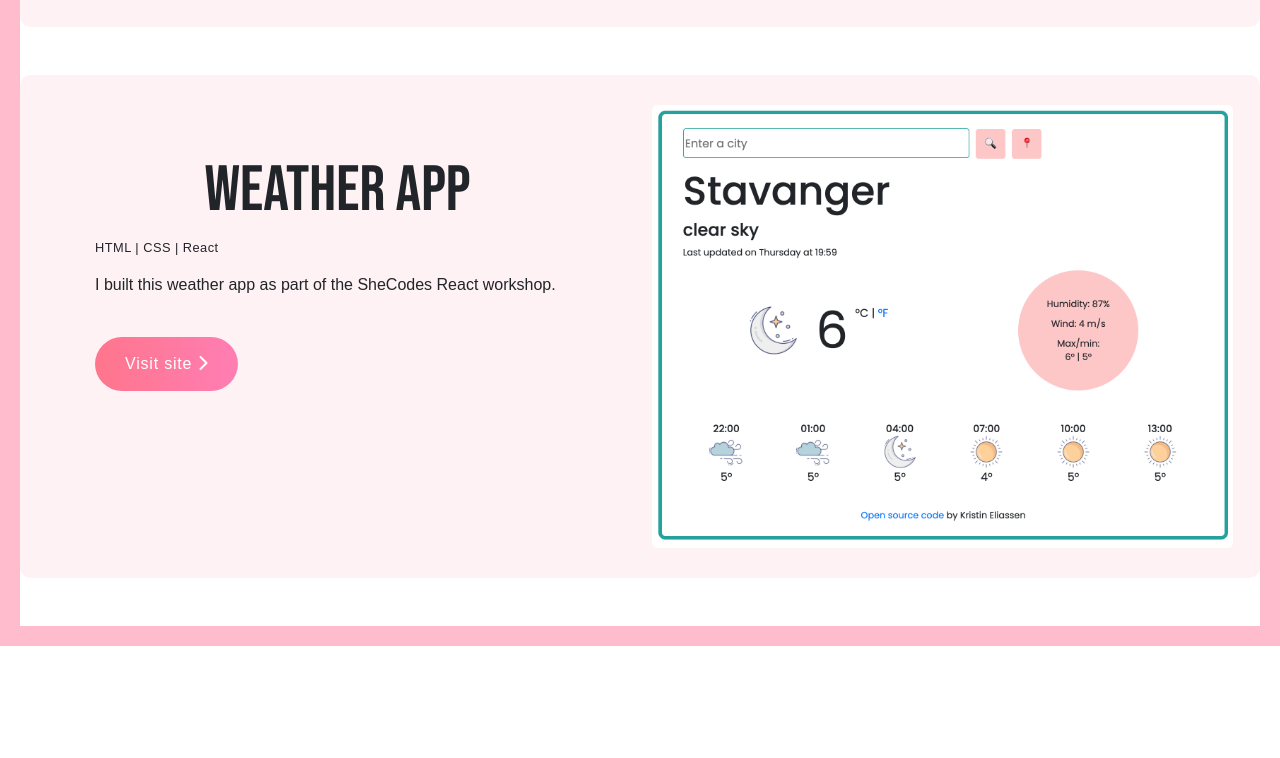
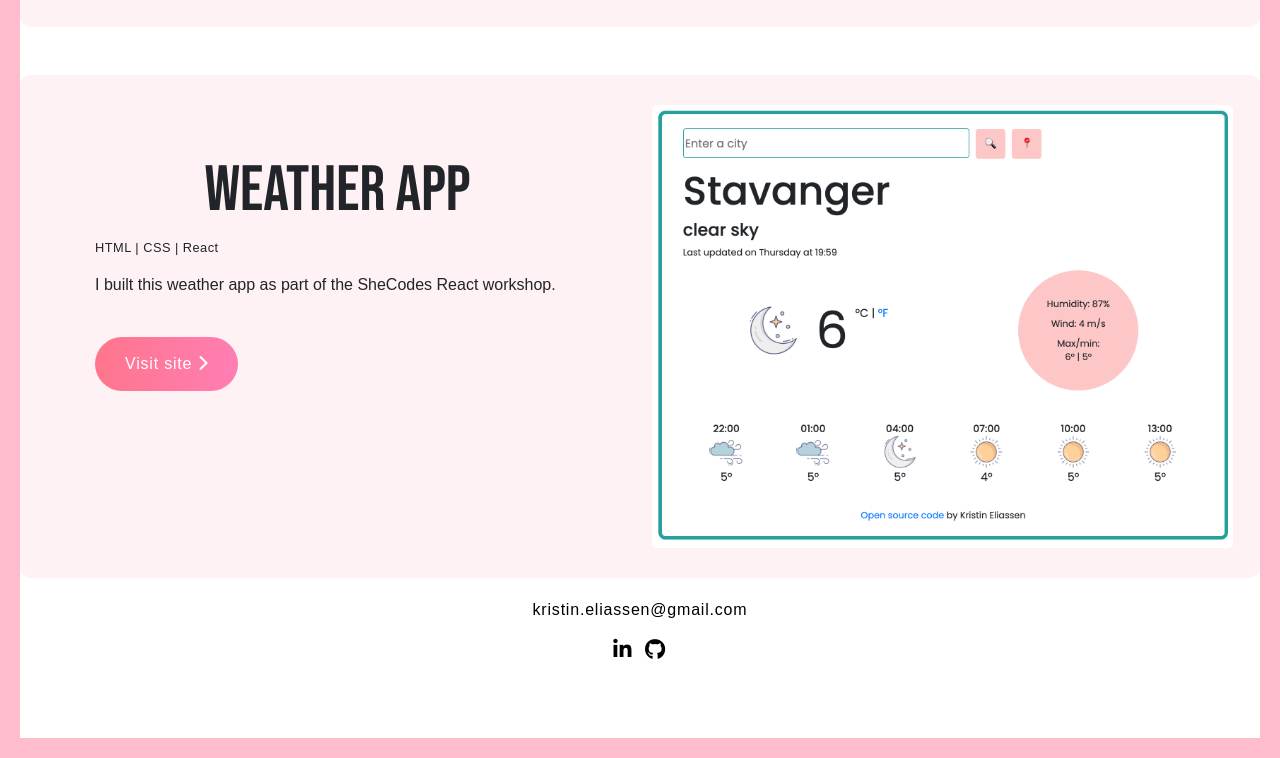
Before and after one commit to kriseliassen/Portfolio, a plain HTML site: page projects.html in a window 1280 px wide. Shown: the part 1749-2507 px from the top of the page. Before the commit the page ends 2395 px from the top, so only its background shows below. Drawn offline with nearby package versions, Linux system fonts and the light colour scheme.

Commit message:
Added footer

```diff
--- a/projects.html
+++ b/projects.html
@@ -167,6 +167,19 @@
 					</div>
 				</div>
 			</div>
+			<div class="footer d-flex flex-column text-center">
+				<a href="mailto:kristin.eliassen@gmail.com" class="footer-text"
+					>kristin.eliassen@gmail.com</a
+				>
+				<div class="footer-icons">
+					<a href="https://www.linkedin.com/in/kristineliassen/"
+						><i class="fab fa-linkedin-in footer-icon me-2"></i
+					></a>
+					<a href="https://github.com/kriseliassen"
+						><i class="fab fa-github footer-icon"></i
+					></a>
+				</div>
+			</div>
 		</div>
 	</body>
 </html>
--- a/styles/projects.css
+++ b/styles/projects.css
@@ -1,5 +1,4 @@
 .project {
-	padding-top: 50px;
 	background: rgba(255, 211, 222, 0.3);
 	padding: 30px 15px;
 	border-radius: 10px;
--- a/styles/style.css
+++ b/styles/style.css
@@ -80,6 +80,14 @@ a:focus {
 	letter-spacing: 0.03rem;
 }
 
+.footer-text {
+	font-size: 1rem;
+}
+
+.footer-icon {
+	font-size: 1.3rem;
+}
+
 /* NAVBAR */
 
 .navbar-custom {
@@ -98,6 +106,11 @@ a:focus {
 	justify-content: space-around;
 	margin: 170px 0px;
 	text-align: center;
+}
+
+.footer {
+	width: 100%;
+	padding: 20px 0;
 }
 
 /* Project images */
```
Also changed, not shown: about.html (+13 -0 lines), index.html (+13 -0 lines).
